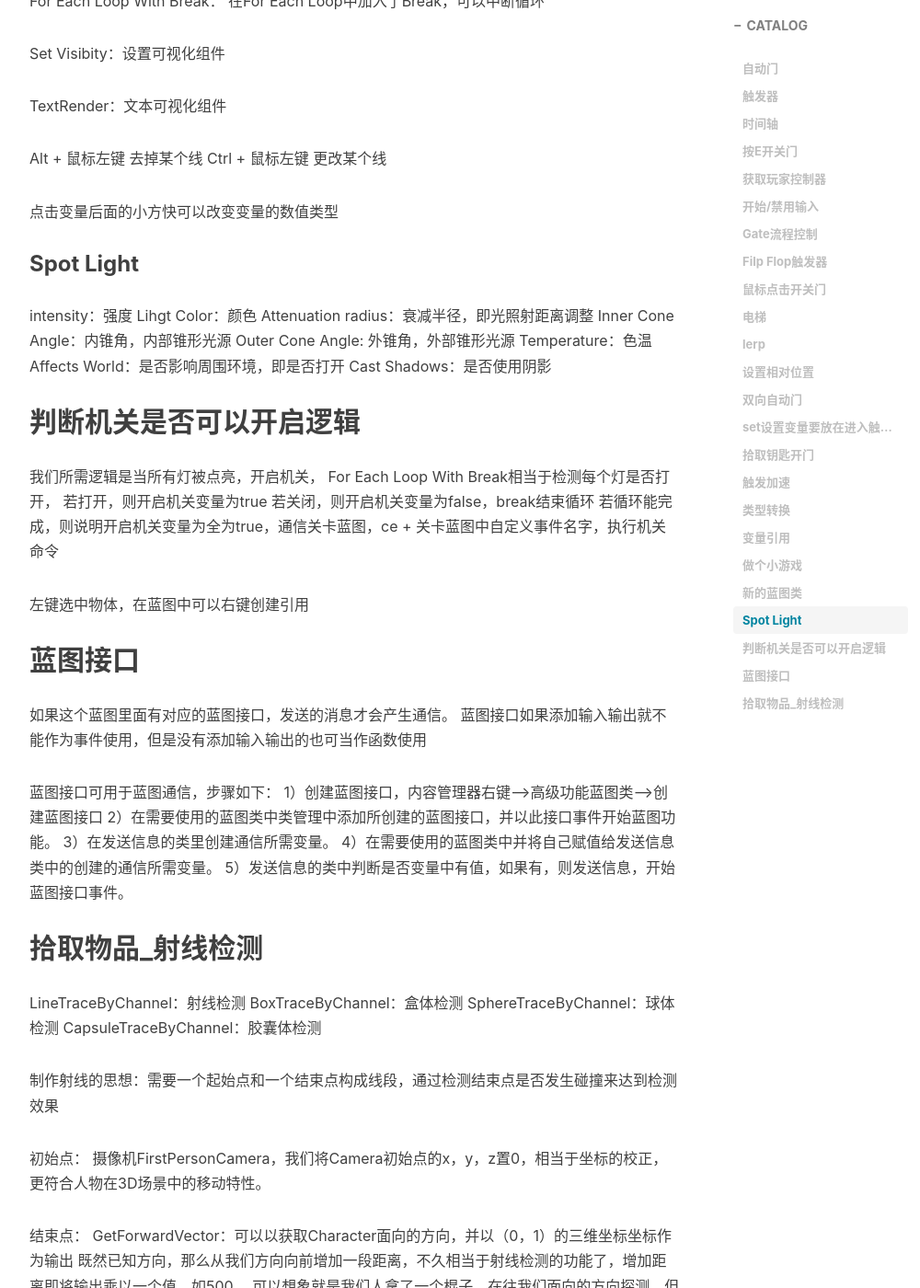
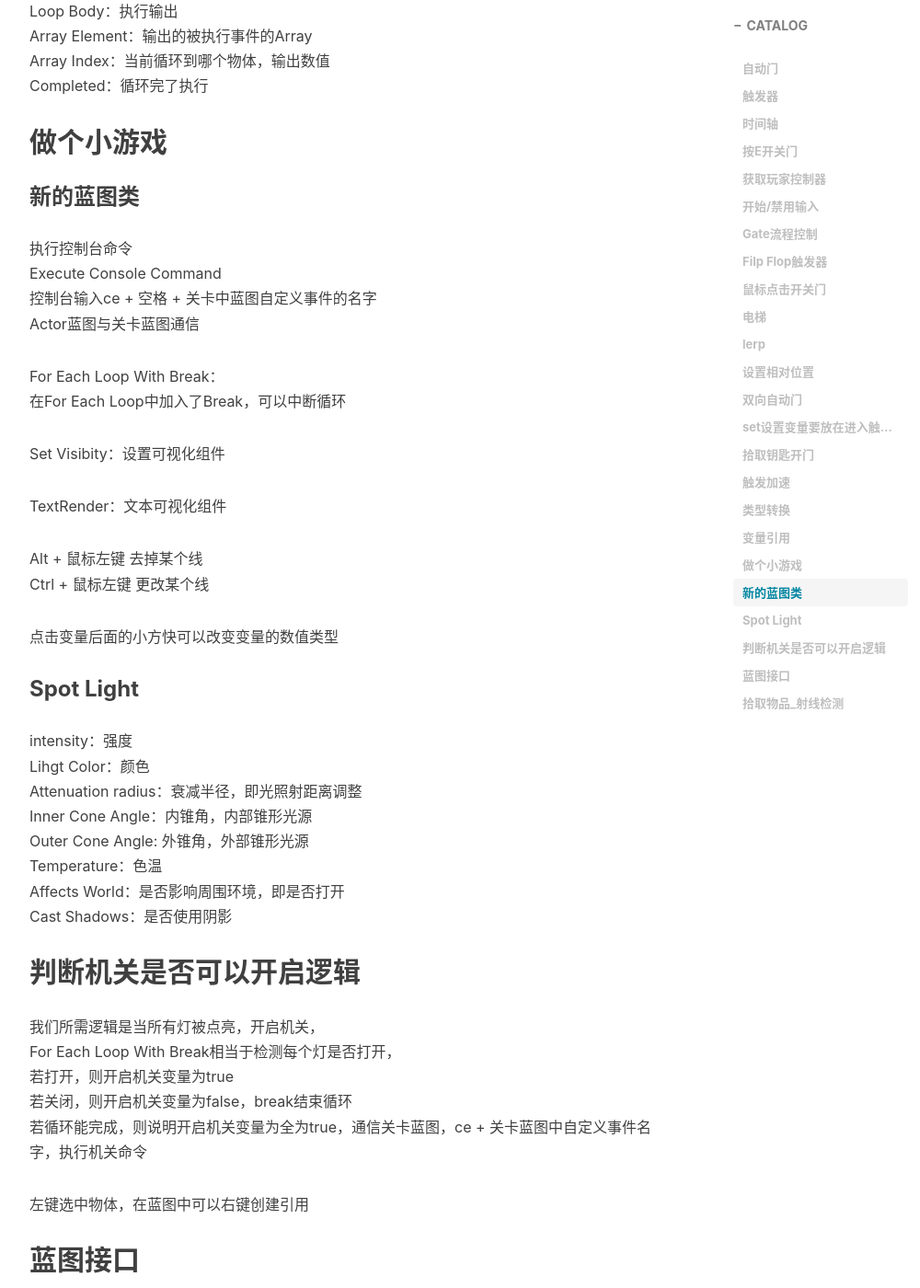
Before and after one commit to AIaimuti/aiaimuti.github.io, a Jekyll site: the page built from _posts/2020-4-12-Blueprint.md, in a window 1280 px wide and 1400 px high, scrolled down 4639 px. Shown: the whole window at 92% size, without its empty margins (233-1233 px from the left). Built offline with Jekyll 4.4.1, drawn with Linux system fonts in a browser that asks for light colours; nearby versions of some CDN libraries; comment, search, counter and statistics services are not loaded; some of the changed text lies outside the part shown.

Commit message:
Update 2020-4-12-Blueprint.md

```diff
--- a/_posts/2020-4-12-Blueprint.md
+++ b/_posts/2020-4-12-Blueprint.md
@@ -72,15 +72,15 @@ Toggle：表示切换门的状态,如果门是开的,则关上；如果门是关
 Door-->OnClick 鼠标点击触发<br>
 世界编辑器World Outliner -->游戏模式 Game Mode-->玩家控制器类新建玩家-->details-->Mouse interFace-->Enable Click Events
 
-字体导入
-1）右键-->导入文件 Import Asserts-->添加字体
+字体导入<br>
+1）右键-->导入文件 Import Asserts-->添加字体<br>
 2）桌面拖拽到Content Browser内容管理器
 
 ## 电梯
 ### lerp
-A：数值
-B：数值
-Alpha：0~1之间
+A：数值<br>
+B：数值<br>
+Alpha：0~1之间<br>
 在Alpha从0变道1时，lerp会输出A到B之间的数值，这个数值随着Alpha的变化而变化
 
 ### 设置相对位置
@@ -89,26 +89,26 @@ SetRelativeLocation：设置物体相对于Actor蓝图类的某个组件的位
 SetWorldLocation：设置物体相对于世界坐标的位置。
 
 ### 双向自动门
-物体-->蓝点拖拽-->GetRelativeLocation，可以直接获取物体的相对位置，避免了一直查看细节面板
+物体-->蓝点拖拽-->GetRelativeLocation，可以直接获取物体的相对位置，避免了一直查看细节面板<br>
 设置变量保存当前值，再将改当前值的偏移量保存，赋值给lerp，就可以实现完全程序化操作，避免，避免了一直查看细节面板
 
 # set设置变量要放在进入触发器的时候，避免按键和鼠标重复获取获取当前值
 
 ### 拾取钥匙开门
-Alt + 变量：设置变量当前值
+Alt + 变量：设置变量当前值<br>
 Ctrl + 变量：获取变量当前值
 
-PrintString：左上角输出语句
+PrintString：左上角输出语句<br>
 Branch:分流 与Boolean布尔型数值相配合使用 快捷键B + 鼠标左键
 
-Get All Actors Of Class：获取场景中指定的实例，输出数组
+Get All Actors Of Class：获取场景中指定的实例，输出数组<br>
 可以进行场景Actor间的蓝图通信
 
 ## 触发加速
 触发加速即小白人触发后移动速度增加，顾名思义，第一步要先与小白人建立通信
 ### 类型转换
-Cast To ThirdPersonCharacter：
-1)蓝图通信，转化到指定的的类型访问其中变量，一般与触发盒子配合使用，想和谁通信就转换为谁的类型
+Cast To ThirdPersonCharacter：<br>
+1)蓝图通信，转化到指定的的类型访问其中变量，一般与触发盒子配合使用，想和谁通信就转换为谁的类型<br>
 2)针对性：仅转化后的类型可以访问触发该Actor蓝图类的功能
 自定义事件：
 Custome Events：可以自定义功能
@@ -120,86 +120,86 @@ IsValid：用带？的IsValid工具，变量引用后要判断变量是否有效
 
 EventTick：每一帧执行操作
 
-变量引用类似全局变量，需要打开变量右边的眼睛，且编译一下，才能在所属物体的默认里看见
-点击默认旁边的小吸管可以选取指定物体，此方法只能单独引用该类的一个物体
-如果想引用该类的所有物体，则需要Get All Actors Of Class + For Each Loop
+变量引用类似全局变量，需要打开变量右边的眼睛，且编译一下，才能在所属物体的默认里看见<br>
+点击默认旁边的小吸管可以选取指定物体，此方法只能单独引用该类的一个物体<br>
+如果想引用该类的所有物体，则需要Get All Actors Of Class + For Each Loop<br>
 且Get All Actors Of Class必须先选择再获得。
 
-For Each Loop:
-快捷键F + 鼠标左键
-Exec：输入
-Array：该类下多个物体的实例
-Loop Body：执行输出
-Array Element：输出的被执行事件的Array
-Array Index：当前循环到哪个物体，输出数值
+For Each Loop:<br>
+快捷键F + 鼠标左键<br>
+Exec：输入<br>
+Array：该类下多个物体的实例<br>
+Loop Body：执行输出<br>
+Array Element：输出的被执行事件的Array<br>
+Array Index：当前循环到哪个物体，输出数值<br>
 Completed：循环完了执行
 
 ## 做个小游戏
 
 ### 新的蓝图类
 
-执行控制台命令
-Execute Console Command
-控制台输入ce + 空格 + 关卡中蓝图自定义事件的名字
+执行控制台命令<br>
+Execute Console Command<br>
+控制台输入ce + 空格 + 关卡中蓝图自定义事件的名字<br>
 Actor蓝图与关卡蓝图通信
 
-For Each Loop With Break：
-在For Each Loop中加入了Break，可以中断循环
+For Each Loop With Break：<br>
+在For Each Loop中加入了Break，可以中断循环<br>
 
 Set Visibity：设置可视化组件
 
 TextRender：文本可视化组件
 
-Alt + 鼠标左键 去掉某个线
+Alt + 鼠标左键 去掉某个线<br>
 Ctrl + 鼠标左键 更改某个线
 
 点击变量后面的小方快可以改变变量的数值类型
 
 ### Spot Light
-intensity：强度
-Lihgt Color：颜色
-Attenuation radius：衰减半径，即光照射距离调整
-Inner Cone Angle：内锥角，内部锥形光源
-Outer Cone Angle: 外锥角，外部锥形光源
-Temperature：色温
-Affects World：是否影响周围环境，即是否打开
+intensity：强度<br>
+Lihgt Color：颜色<br>
+Attenuation radius：衰减半径，即光照射距离调整<br>
+Inner Cone Angle：内锥角，内部锥形光源<br>
+Outer Cone Angle: 外锥角，外部锥形光源<br>
+Temperature：色温<br>
+Affects World：是否影响周围环境，即是否打开<br>
 Cast Shadows：是否使用阴影
 
 ## 判断机关是否可以开启逻辑
-我们所需逻辑是当所有灯被点亮，开启机关，
-For Each Loop With Break相当于检测每个灯是否打开，
-若打开，则开启机关变量为true
-若关闭，则开启机关变量为false，break结束循环
+我们所需逻辑是当所有灯被点亮，开启机关，<br>
+For Each Loop With Break相当于检测每个灯是否打开，<br>
+若打开，则开启机关变量为true<br>
+若关闭，则开启机关变量为false，break结束循环<br>
 若循环能完成，则说明开启机关变量为全为true，通信关卡蓝图，ce + 关卡蓝图中自定义事件名字，执行机关命令
 
 左键选中物体，在蓝图中可以右键创建引用
 
 ## 蓝图接口
-如果这个蓝图里面有对应的蓝图接口，发送的消息才会产生通信。
+如果这个蓝图里面有对应的蓝图接口，发送的消息才会产生通信。<br>
 蓝图接口如果添加输入输出就不能作为事件使用，但是没有添加输入输出的也可当作函数使用
 
-蓝图接口可用于蓝图通信，步骤如下：
-1）创建蓝图接口，内容管理器右键-->高级功能蓝图类-->创建蓝图接口
-2）在需要使用的蓝图类中类管理中添加所创建的蓝图接口，并以此接口事件开始蓝图功能。
-3）在发送信息的类里创建通信所需变量。
-4）在需要使用的蓝图类中并将自己赋值给发送信息类中的创建的通信所需变量。
+蓝图接口可用于蓝图通信，步骤如下：<br>
+1）创建蓝图接口，内容管理器右键-->高级功能蓝图类-->创建蓝图接口<br>
+2）在需要使用的蓝图类中类管理中添加所创建的蓝图接口，并以此接口事件开始蓝图功能。<br>
+3）在发送信息的类里创建通信所需变量。<br>
+4）在需要使用的蓝图类中并将自己赋值给发送信息类中的创建的通信所需变量。<br>
 5）发送信息的类中判断是否变量中有值，如果有，则发送信息，开始蓝图接口事件。
 
 ## 拾取物品_射线检测
-LineTraceByChannel：射线检测
-BoxTraceByChannel：盒体检测
-SphereTraceByChannel：球体检测
+LineTraceByChannel：射线检测<br>
+BoxTraceByChannel：盒体检测<br>
+SphereTraceByChannel：球体检测<br>
 CapsuleTraceByChannel：胶囊体检测
 
 制作射线的思想：需要一个起始点和一个结束点构成线段，通过检测结束点是否发生碰撞来达到检测效果
 
-初始点：
+初始点：<br>
 摄像机FirstPersonCamera，我们将Camera初始点的x，y，z置0，相当于坐标的校正，更符合人物在3D场景中的移动特性。
 
-结束点：
-GetForwardVector：可以以获取Character面向的方向，并以（0，1）的三维坐标坐标作为输出
-既然已知方向，那么从我们方向向前增加一段距离，不久相当于射线检测的功能了，增加距离即将输出乘以一个值，如500，
-可以想象就是我们人拿了一个棍子，在往我们面向的方向探测，但这仅有方向信息，没有位置信息，
-因此，我们将探测点的坐标加上Camera的坐标，就既有位置信息又有方向信息了
+结束点：<br>
+GetForwardVector：可以以获取Character面向的方向，并以（0，1）的三维坐标坐标作为输出<br>
+既然已知方向，那么从我们方向向前增加一段距离，不久相当于射线检测的功能了，增加距离即将输出乘以一个值，如500，<br>
+可以想象就是我们人拿了一个棍子，在往我们面向的方向探测，但这仅有方向信息，没有位置信息，<br>
+因此，我们将探测点的坐标加上Camera的坐标，就既有位置信息又有方向信息了<br>
 
 实际应用时，射线检测点和我们的准星稍微有些差距，通过在结束点的z轴方向增加一点偏移就可以更完美了
```
